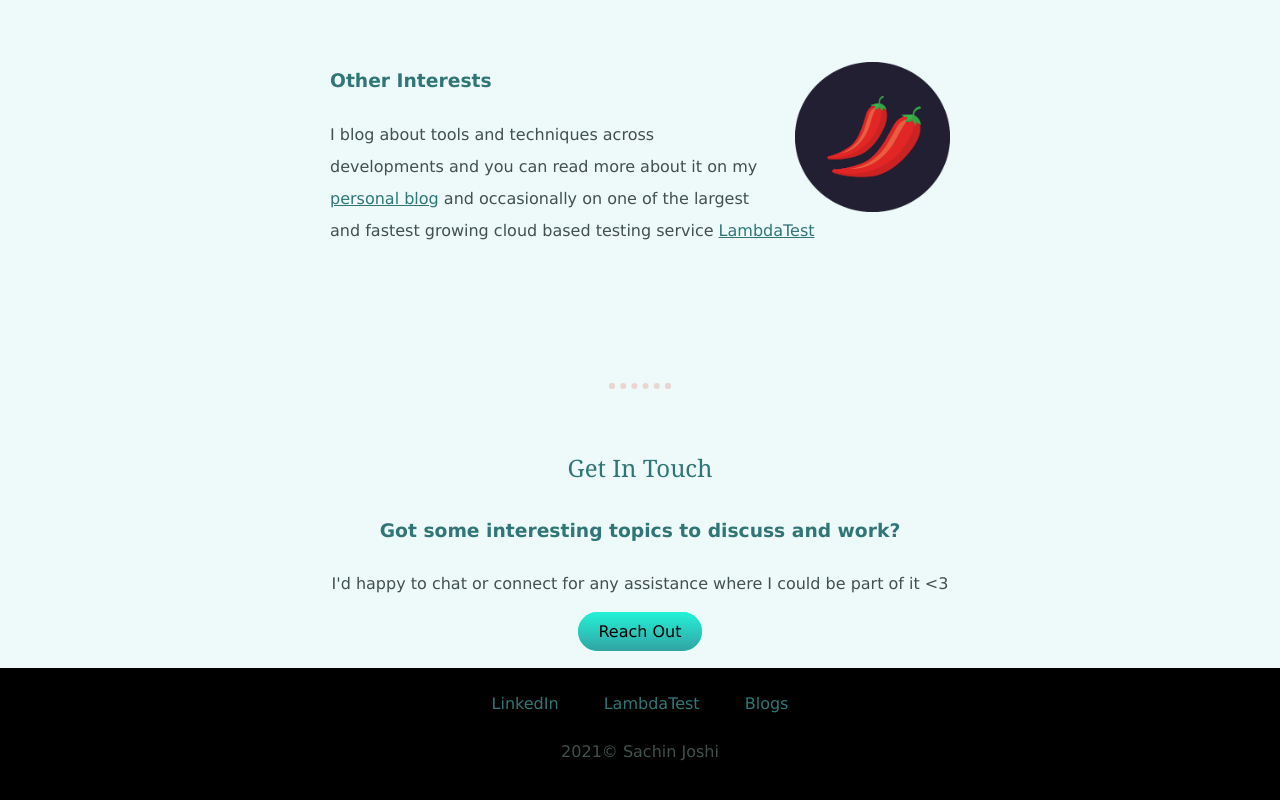
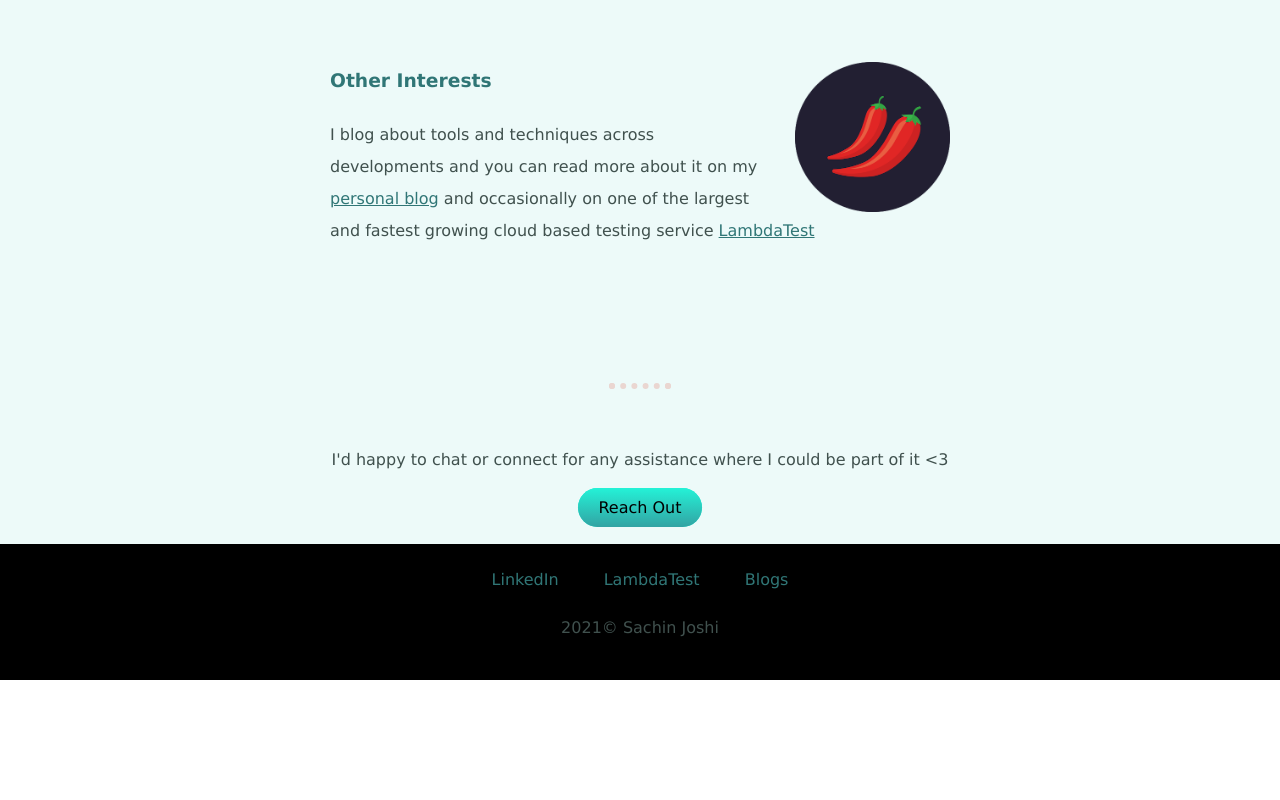
Before and after one commit to SJ1591/ProfileSite, a plain HTML site: page index.html in a window 1280 px wide. Shown: the part 2029-2829 px from the top of the page. After the commit the page ends 2709 px from the top, so only its background shows below. Drawn offline with Linux system fonts and the light colour scheme.

Commit message:
remove getin touch

```diff
--- a/index.html
+++ b/index.html
@@ -80,8 +80,6 @@
     </div>
     <hr>
     <div class="contact-me">
-      <h2>Get In Touch</h2>
-      <h3>Got some interesting topics to discuss and work?</h3>
       <p>I'd happy to chat or connect for any assistance where I could be part of it <3 </p>
           <a class="btn" href="https://www.linkedin.com/in/sachin-s-joshi">Reach Out</a>
     </div>
```
